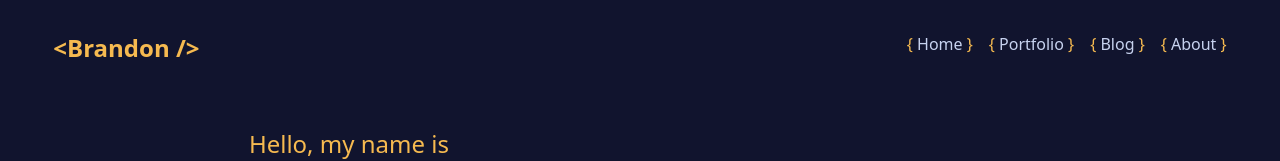
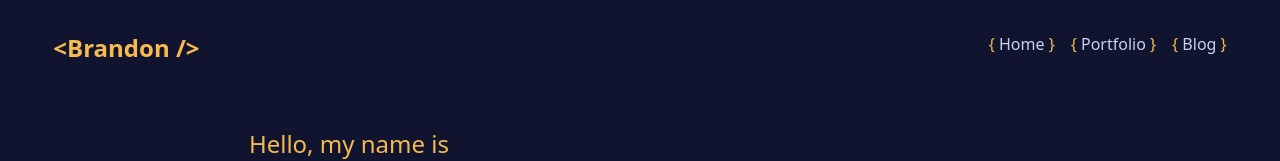
Before and after one commit to branmar97/my-portfolio, a Next.js app: page / in a window 1280 px wide. Shown: the top 161 px of the page. Built offline with nearby package versions, Linux system fonts and the light colour scheme.

Commit message:
remove about page link

```diff
--- a/pages/_app.js
+++ b/pages/_app.js
@@ -34,13 +34,6 @@ function MyApp({ Component, pageProps }) {
                 </Link>
                 <span className="text-yellow-light">{"}"}</span>
               </li>
-              <li className="hover:text-yellow-light">
-                <span className="text-yellow-light">{"{"}</span>
-                <Link href="/about">
-                  <a> About </a>
-                </Link>
-                <span className="text-yellow-light">{"}"}</span>
-              </li>
             </ul>
           </nav>
         </div>
```
